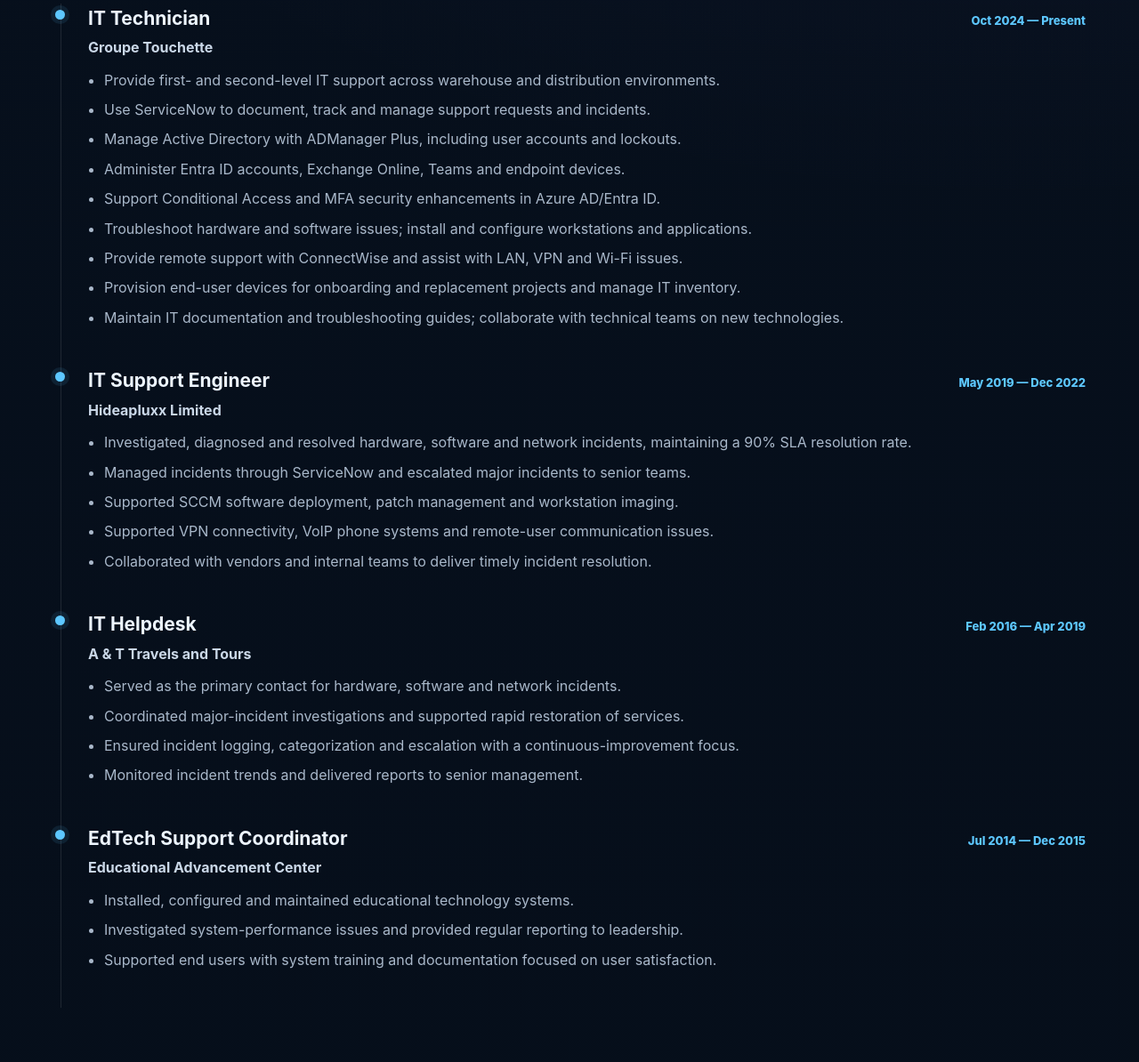
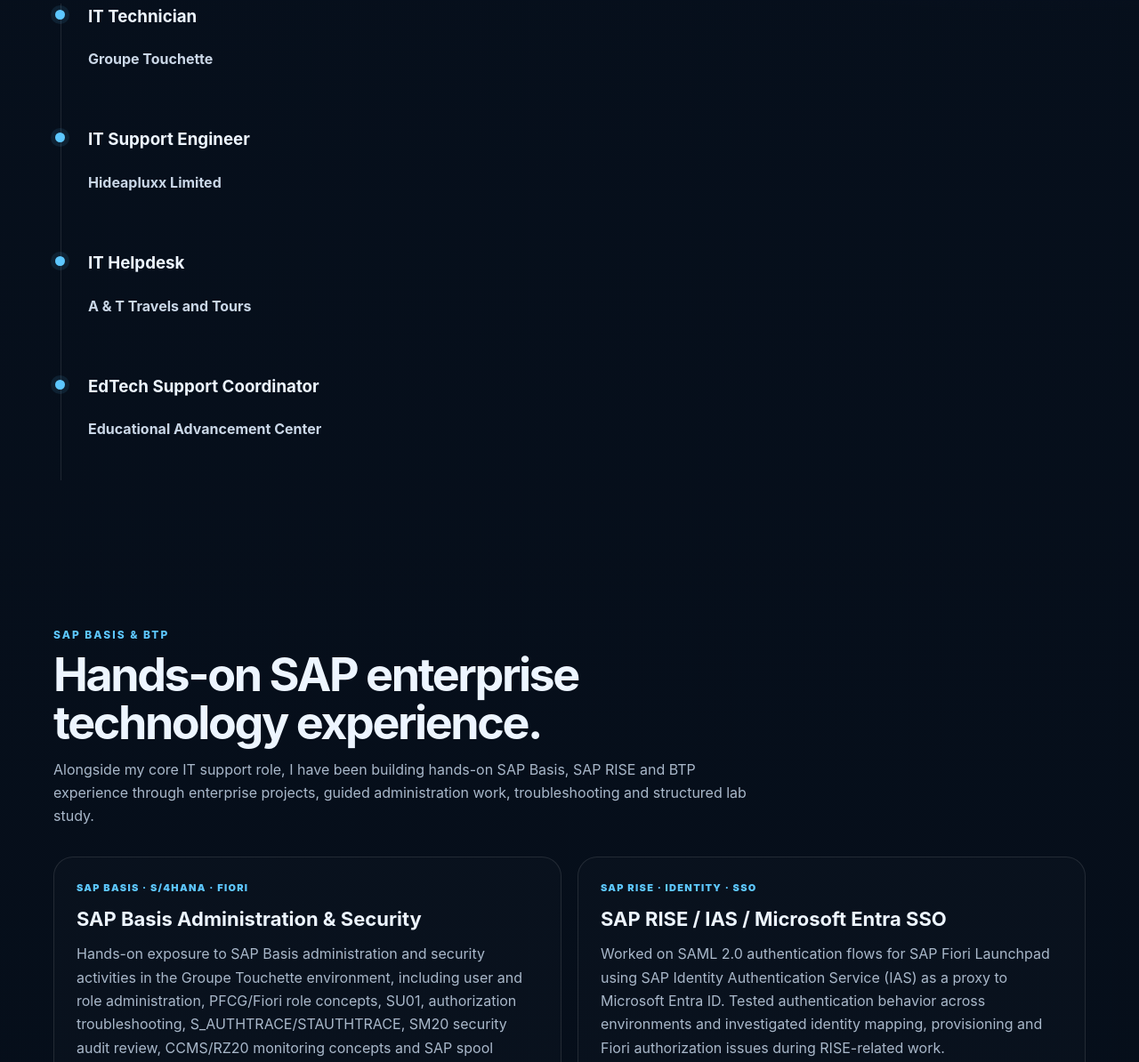
Before and after one commit to odeprecious10-cmd/odeprecious10-cmd.github.io, a plain HTML site: page index.html in a window 1280 px wide. Shown: the part 2555-3749 px from the top of the page at 89% size. Drawn offline with Linux system fonts and the light colour scheme.

Commit message:
Add files via upload

```diff
--- a/index.html
+++ b/index.html
@@ -52,7 +52,7 @@
     .projectGrid{display:grid;grid-template-columns:repeat(2,1fr);gap:18px}.project{min-height:100%;display:flex;flex-direction:column}.projectBody{flex:1}.projectMeta{color:var(--accent);font-size:11px;font-weight:900;letter-spacing:1.3px}.project h3{font-size:22px;margin:8px 0}
     .certs{display:grid;grid-template-columns:repeat(3,1fr);gap:18px}
     .cert{padding:22px;border:1px solid var(--line);border-radius:20px;background:#ffffff04}.cert strong{display:block;font-size:17px}.cert span{display:block;color:var(--muted);font-size:13px;margin-top:4px}
-    .edu{display:grid;grid-template-columns:1fr 1fr;gap:18px}.eduCard{padding:24px;border:1px solid var(--line);border-radius:22px;background:#ffffff04}.eduCard .year{color:var(--accent);font-size:12px;font-weight:850;text-transform:uppercase;letter-spacing:1.2px}
+    .edu{display:grid;grid-template-columns:repeat(3,1fr);gap:18px}.eduCard{padding:24px;border:1px solid var(--line);border-radius:22px;background:#ffffff04}.eduCard .year{color:var(--accent);font-size:12px;font-weight:850;text-transform:uppercase;letter-spacing:1.2px}
     .contact{padding:70px 28px;border:1px solid var(--line);border-radius:28px;text-align:center;background:linear-gradient(135deg,rgba(93,199,255,.08),rgba(136,121,255,.08))}
     .contact h2{font-size:clamp(30px,5vw,50px);letter-spacing:-2px;margin:9px 0 12px}
     footer{padding:30px 0 48px;color:var(--muted);font-size:13px;text-align:center}
@@ -153,54 +153,13 @@
       <p>Career history and responsibilities from my resume.</p>
     </div>
     <div class="timeline">
-      <article class="job">
-        <div class="jobTop"><h3>IT Technician</h3><span class="date">Oct 2024 — Present</span></div>
-        <div class="company">Groupe Touchette</div>
-        <ul>
-          <li>Provide first- and second-level IT support across warehouse and distribution environments.</li>
-          <li>Use ServiceNow to document, track and manage support requests and incidents.</li>
-          <li>Manage Active Directory with ADManager Plus, including user accounts and lockouts.</li>
-          <li>Administer Entra ID accounts, Exchange Online, Teams and endpoint devices.</li>
-          <li>Support Conditional Access and MFA security enhancements in Azure AD/Entra ID.</li>
-          <li>Troubleshoot hardware and software issues; install and configure workstations and applications.</li>
-          <li>Provide remote support with ConnectWise and assist with LAN, VPN and Wi-Fi issues.</li>
-          <li>Provision end-user devices for onboarding and replacement projects and manage IT inventory.</li>
-          <li>Maintain IT documentation and troubleshooting guides; collaborate with technical teams on new technologies.</li>
-        </ul>
-      </article>
+      <article class="job"><h3>IT Technician</h3><div class="company">Groupe Touchette</div></article>
 
-      <article class="job">
-        <div class="jobTop"><h3>IT Support Engineer</h3><span class="date">May 2019 — Dec 2022</span></div>
-        <div class="company">Hideapluxx Limited</div>
-        <ul>
-          <li>Investigated, diagnosed and resolved hardware, software and network incidents, maintaining a 90% SLA resolution rate.</li>
-          <li>Managed incidents through ServiceNow and escalated major incidents to senior teams.</li>
-          <li>Supported SCCM software deployment, patch management and workstation imaging.</li>
-          <li>Supported VPN connectivity, VoIP phone systems and remote-user communication issues.</li>
-          <li>Collaborated with vendors and internal teams to deliver timely incident resolution.</li>
-        </ul>
-      </article>
+      <article class="job"><h3>IT Support Engineer</h3><div class="company">Hideapluxx Limited</div></article>
 
-      <article class="job">
-        <div class="jobTop"><h3>IT Helpdesk</h3><span class="date">Feb 2016 — Apr 2019</span></div>
-        <div class="company">A & T Travels and Tours</div>
-        <ul>
-          <li>Served as the primary contact for hardware, software and network incidents.</li>
-          <li>Coordinated major-incident investigations and supported rapid restoration of services.</li>
-          <li>Ensured incident logging, categorization and escalation with a continuous-improvement focus.</li>
-          <li>Monitored incident trends and delivered reports to senior management.</li>
-        </ul>
-      </article>
+      <article class="job"><h3>IT Helpdesk</h3><div class="company">A & T Travels and Tours</div></article>
 
-      <article class="job">
-        <div class="jobTop"><h3>EdTech Support Coordinator</h3><span class="date">Jul 2014 — Dec 2015</span></div>
-        <div class="company">Educational Advancement Center</div>
-        <ul>
-          <li>Installed, configured and maintained educational technology systems.</li>
-          <li>Investigated system-performance issues and provided regular reporting to leadership.</li>
-          <li>Supported end users with system training and documentation focused on user satisfaction.</li>
-        </ul>
-      </article>
+      <article class="job"><h3>EdTech Support Coordinator</h3><div class="company">Educational Advancement Center</div></article>
     </div>
   </div>
 </section>
@@ -362,6 +321,11 @@
         <p class="muted"><strong>Distinction</strong></p>
       </div>
       <div class="eduCard">
+        <div class="year">National Open University</div>
+        <h3>Master of Science in Information Technology</h3>
+        <p class="muted"><strong>Distinction</strong></p>
+      </div>
+      <div class="eduCard">
         <div class="year">University of Benin</div>
         <h3>Bachelor of Engineering in Computer Engineering</h3>
         <p class="muted"><strong>Honors</strong></p>
```
